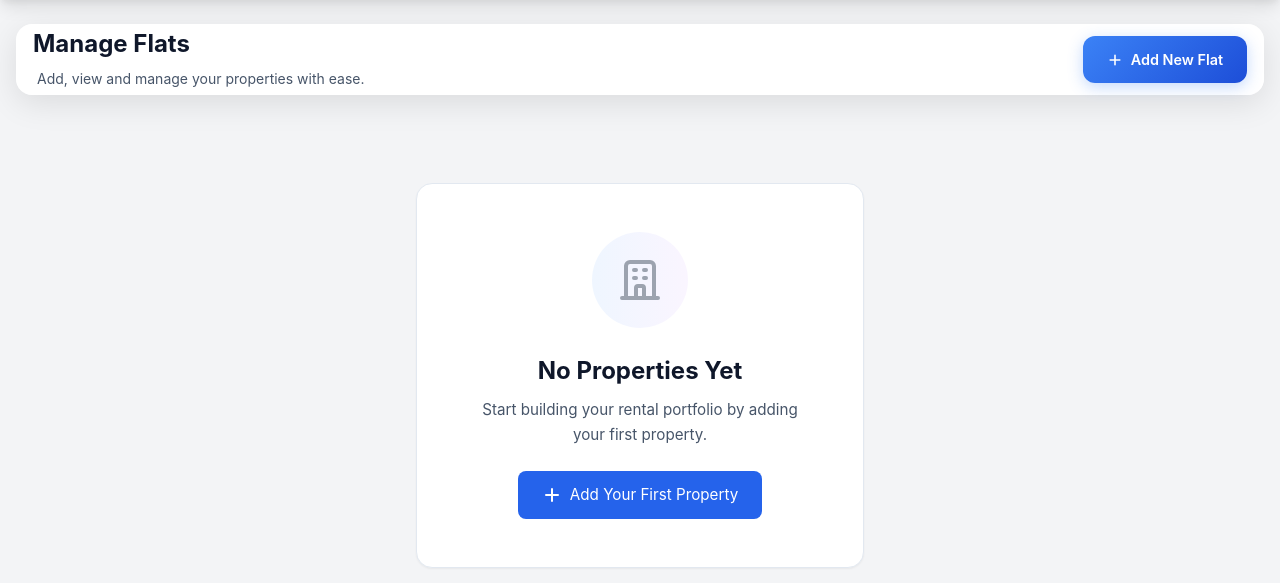
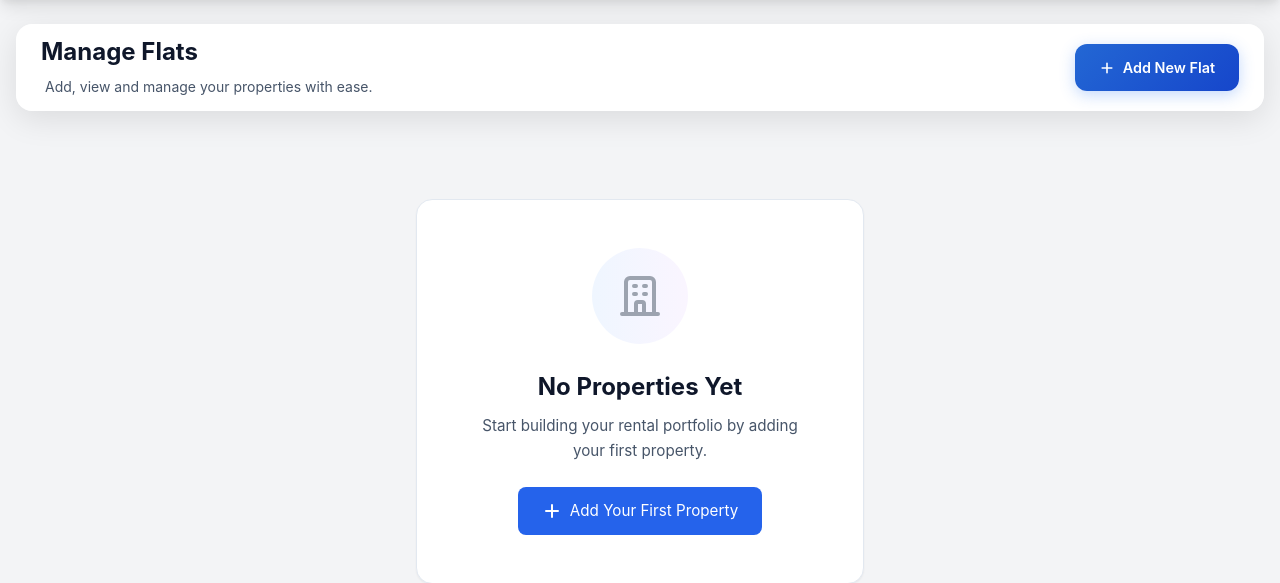
Before and after one commit to anuj2810/Rental_Flat_Management_System, a Django app: template templates/flats/manage_flats.html in a window 1280 px wide. Shown: the part 83-666 px from the top of the page. Run offline with Django 4.2, Linux system fonts and the light colour scheme; the template is opened without the code that fills it, so the values that code supplies are empty.

Commit message:
little chenges

```diff
--- a/accounts/forms.py
+++ b/accounts/forms.py
@@ -1,3 +1,4 @@
+from pydoc import classname
 from django import forms
 from django.contrib.auth.forms import UserCreationForm
 from .models import CustomUser
@@ -30,13 +31,13 @@ class CustomUserCreationForm(UserCreationForm):
 class LoginForm(forms.Form):
     username = forms.CharField(
         widget=forms.TextInput(attrs={
-            'class': 'w-full px-3 py-2 border border-gray-300 rounded-md focus:outline-none focus:ring-2 focus:ring-blue-500',
+            'class': 'w-full px-3 py-2 border border-gray-300 rounded-md focus:outline-none focus:ring-2 focus:ring-blue-500 bg-gray-800',
             'placeholder': 'Username'
         })
     )
     password = forms.CharField(
         widget=forms.PasswordInput(attrs={
-            'class': 'w-full px-3 py-2 border border-gray-300 rounded-md focus:outline-none focus:ring-2 focus:ring-blue-500',
+            'class': 'w-full px-3 py-2 border border-gray-300 rounded-md focus:outline-none focus:ring-2 focus:ring-blue-500 ',
             'placeholder': 'Password'
         })
     )
--- a/static/css/dark-mode.css
+++ b/static/css/dark-mode.css
@@ -211,6 +211,25 @@
     color: #ffffff;
     border-color: rgba(96, 165, 250, 0.5);
 }
+
+
+.dark .flat-card-header {
+    background: linear-gradient(135deg, rgba(47, 77, 107, 0.8), rgba(48, 88, 129, 0.8));
+    backdrop-filter: blur(10px);
+    border-bottom: 1px solid rgba(59, 130, 246, 0.1);
+}
+
+
+
+
+
+/* Flat card header styling */
+.dark .bg-gradient-to-r {
+    background: linear-gradient(135deg, rgba(47, 77, 107, 0.8), rgba(48, 88, 129, 0.8));
+    backdrop-filter: blur(10px);
+    border-bottom: 1px solid rgba(59, 130, 246, 0.1);
+}
+
 
 /* Add New Flat button */
 .dark .inline-flex.items-center.justify-center.px-4.py-2.border.border-transparent.text-sm.font-medium.rounded-md.shadow-sm.text-white.bg-blue-600.hover\:bg-blue-700 {
--- a/static/css/enhanced-styling.css
+++ b/static/css/enhanced-styling.css
@@ -51,7 +51,7 @@ body {
 
 /* Button enhancements */
 .btn-enhanced {
-    background: linear-gradient(135deg, #3b82f6, #1d4ed8);
+    background: linear-gradient(135deg, #2367d4, #1646cb);
     border: none;
     border-radius: 12px;
     padding: 0.75rem 1.5rem;
--- a/templates/accounts/login.html
+++ b/templates/accounts/login.html
@@ -22,7 +22,7 @@
                 {% csrf_token %}
 
                 <!-- Username Field -->
-                <div>
+                <div classname="username_div">
                     <label for="id_username" class="block text-sm font-medium text-gray-700 mb-2">
                         <span class="flex items-center">
                             <svg class="w-4 h-4 mr-2 text-gray-500" fill="currentColor" viewBox="0 0 20 20">
--- a/templates/flats/manage_flats.html
+++ b/templates/flats/manage_flats.html
@@ -5,7 +5,7 @@
 {% block content %}
 <!-- Page Header -->
 <div class="card-enhanced mb-6">
-    <div class="flex flex-col md:flex-row md:items-center md:justify-between gap-4">
+    <div class="flex flex-col p-2 md:flex-row md:items-center md:justify-between gap-4">
         <div>
             <h2 class="text-2xl font-bold text-gray-900 px-4">Manage Flats</h2>
             <p class="text-gray-500 mt-1 text-sm px-4 m-1">Add, view and manage your properties with ease.</p>
@@ -52,13 +52,13 @@
         </div>
         <div class="stat-card">
             <div class="flex items-center gap-3">
-                <div class="w-10 h-10 rounded-lg bg-yellow-50 text-yellow-600 flex items-center justify-center">
+                <div class="w-10 h-10 rounded-lg bg-yellow-50 p-2 text-yellow-600 flex items-center justify-center">
                     <svg class="w-5 h-5" fill="currentColor" viewBox="0 0 20 20">
                         <path fill-rule="evenodd" d="M8.257 3.099c.765-1.36 2.722-1.36 3.486 0l5.58 9.92c.75 1.334-.213 2.98-1.742 2.98H4.42c-1.53 0-2.493-1.646-1.743-2.98l5.58-9.92zM11 13a1 1 0 11-2 0 1 1 0 012 0zm-1-8a1 1 0 00-1 1v3a1 1 0 002 0V6a1 1 0 00-1-1z" clip-rule="evenodd"/>
                     </svg>
                 </div>
                 <div>
-                    <p class="text-sm text-gray-500">Vacant</p>
+                    <p class="text-sm text-gray-500 p-2">Vacant</p>
                     <p class="text-xl font-bold text-gray-900">{{ vacant_count }}</p>
                 </div>
             </div>
@@ -101,7 +101,7 @@
                                 <span class="sm:hidden">{{ stat.members_count }}</span>
                             </span>
                         {% else %}
-                            <span class="badge-warning inline-flex items-center gap-1 text-xs font-medium">
+                            <span class="badge-warning inline-flex items-center gap-1 p-2 rounded-2xl text-xs font-medium">
                                 <svg class="w-2 h-2 sm:w-3 sm:h-3" fill="currentColor" viewBox="0 0 20 20">
                                     <path fill-rule="evenodd" d="M8.257 3.099c.765-1.36 2.722-1.36 3.486 0l5.58 9.92c.75 1.334-.213 2.98-1.742 2.98H4.42c-1.53 0-2.493-1.646-1.743-2.98l5.58-9.92zM11 13a1 1 0 11-2 0 1 1 0 012 0zm-1-8a1 1 0 00-1 1v3a1 1 0 002 0V6a1 1 0 00-1-1z" clip-rule="evenodd"/>
                                 </svg>
```
Also changed, not shown: static/css/tailwind.css.
